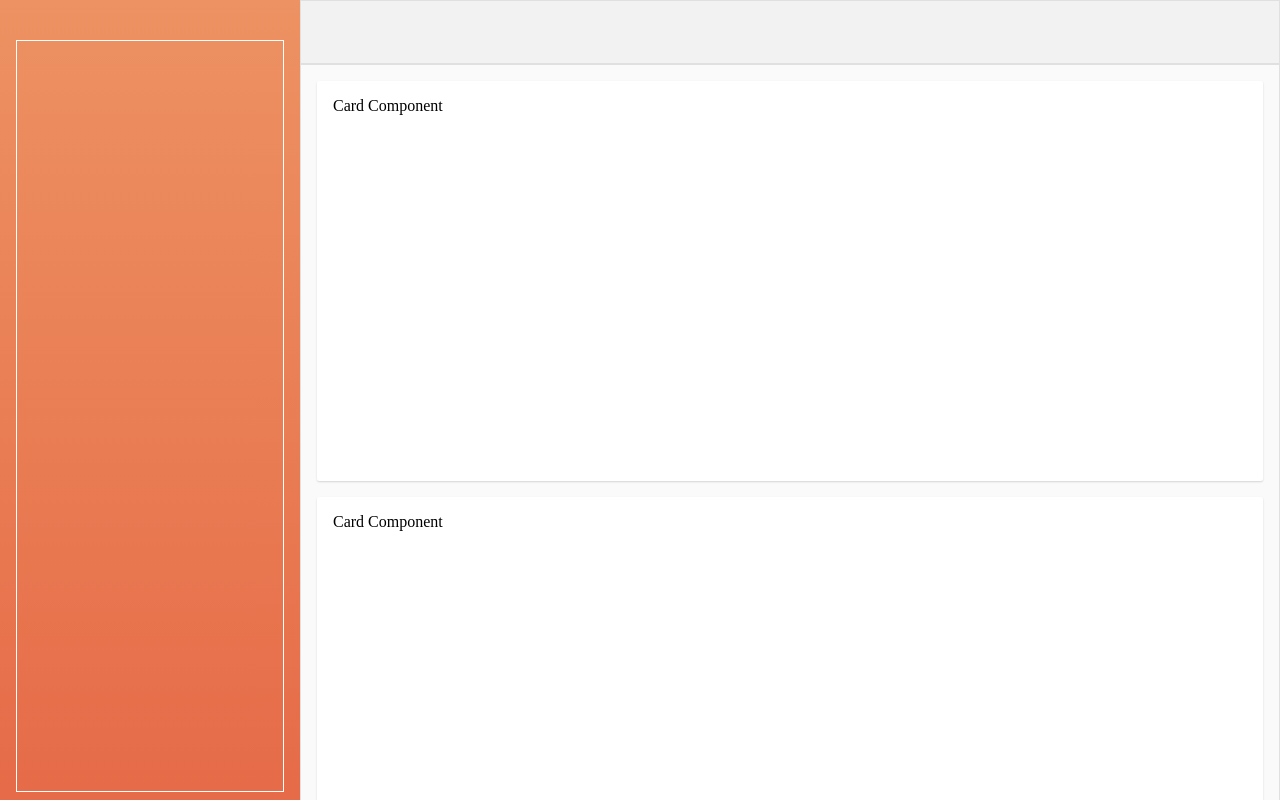
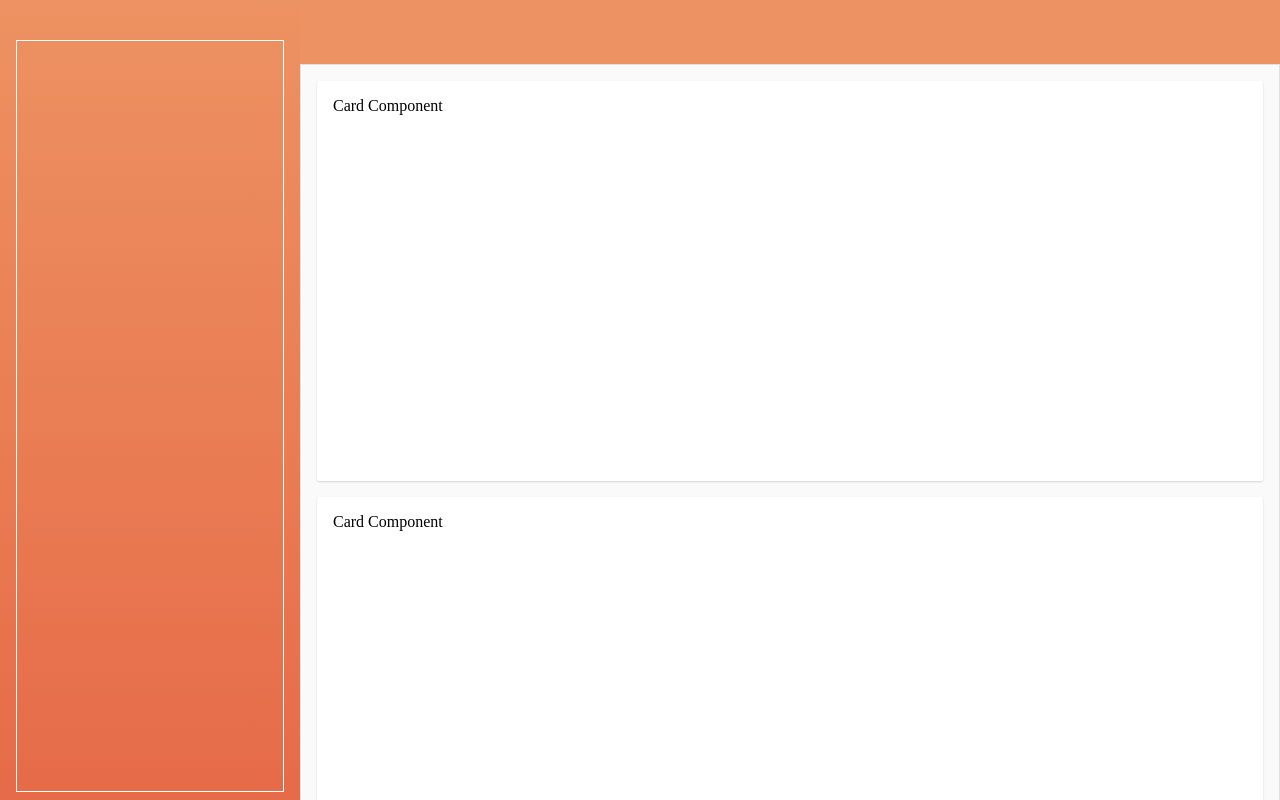
Before and after one commit to mikelfcosta/omnisis, a React app: page / in a window 1280 px wide. Shown: the top 800 px of the page. Built offline with nearby package versions, Linux system fonts and the light colour scheme.

Commit message:
Added Header Colors and Changed numbers to variables

```diff
--- a/src/components/core/Header/Header.scss
+++ b/src/components/core/Header/Header.scss
@@ -1,25 +1,24 @@
+@import "../../../sass/variables";
+
 .header {
-  background-color: #F2F2F2;
-  border: 1px solid #E0E0E0;
+  background-color: $color-primary;
   display: flex;
   flex-direction: row;
-  height: 64px;
-  margin-left: 300px;
+  height: $size-header-height;
+  margin-left: $size-sidebar-width;
   padding: 8px 16px;
   position: fixed;
-  width: calc(100% - 300px);
-  z-index: 10;
+  width: calc(100% - #{$size-sidebar-width});
+  z-index: $z-index-header;
 
   &-search {
-    background-color: #E0E0E0;
-    border: 1px solid #BDBDBD;
-    flex: 1 30%;
+    border: 1px solid white;
+    flex: 1 25%;
     height: 48px;
   }
 
   &-button {
-    background-color: #E0E0E0;
-    border: 1px solid #BDBDBD;
+    border: 1px solid white;
     height: 48px;
     margin: 0 8px;
     width: 48px;
--- a/src/components/core/Header/UserProfile.scss
+++ b/src/components/core/Header/UserProfile.scss
@@ -1,6 +1,5 @@
 .user-profile {
-  background-color: #E0E0E0;
-  border: 1px solid #BDBDBD;
+  border: 1px solid white;
   height: 48px;
   margin-left: 8px;
   width: 250px;
```
